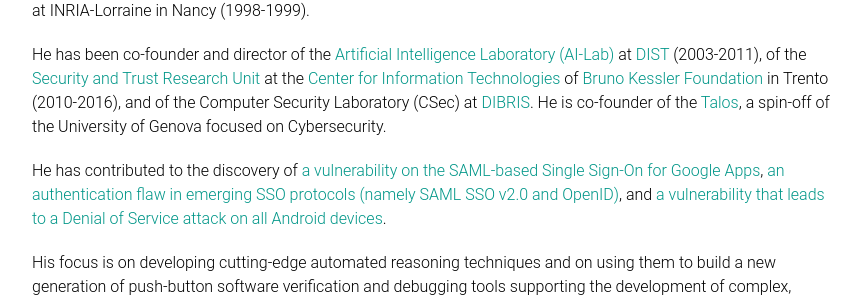
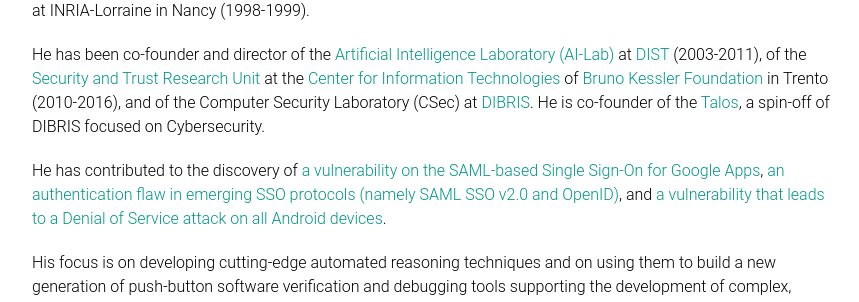
Before and after one commit to CSecLab/cseclab.github.io, a Jekyll site: the page built from alessandroHP.md, in a window 1280 px wide and 900 px high, scrolled down 849 px. Shown: the part 167-469 px from the top of the window, without its empty margins (208-1067 px from the left). Built offline with Jekyll 4.4.1, drawn with Linux system fonts in a browser that asks for light colours.

Commit message:
*** empty log message ***

```diff
--- a/alessandroHP.md
+++ b/alessandroHP.md
@@ -23,7 +23,7 @@
 Alessandro Armando is full professor at the <a href="http://www.unige.it">University of Genova</a>, where he received his Laurea degree in Electronic Engineering in 1988 and his Ph.D in Electronic and Computer Engineering in 1994. His appointments include a postdoctoral research position at the University of Edinburgh (1994-1995) and one as visiting researcher at INRIA-Lorraine in Nancy (1998-1999).
 
 He has been co-founder and director of the <a href="http://www.ai-lab.it">Artificial Intelligence Laboratory
-(AI-Lab)</a> at <a href="www.unige.it">DIST</a> (2003-2011), of the <a href="http://st.fbk.eu">Security and Trust Research Unit</a> at the <a href="http://cit.fbk.eu">Center for Information Technologies</a> of <a href="http://www.fbk.eu">Bruno Kessler Foundation</a> in Trento (2010-2016), and of the Computer Security Laboratory (CSec) at [DIBRIS](http://www.dibris.unige.it). He is co-founder of the [Talos](http://www.talos-sec.com), a spin-off of the University of Genova focused on Cybersecurity.
+(AI-Lab)</a> at <a href="www.unige.it">DIST</a> (2003-2011), of the <a href="http://st.fbk.eu">Security and Trust Research Unit</a> at the <a href="http://cit.fbk.eu">Center for Information Technologies</a> of <a href="http://www.fbk.eu">Bruno Kessler Foundation</a> in Trento (2010-2016), and of the Computer Security Laboratory (CSec) at [DIBRIS](http://www.dibris.unige.it). He is co-founder of the [Talos](http://www.talos-sec.com), a spin-off of DIBRIS focused on Cybersecurity.
 
 He has contributed to the discovery of <a href="http://www.ai-lab.it/armando/GoogleSSOVulnerability.html">a vulnerability on the SAML-based Single Sign-On for Google Apps</a>, <a href="https://doi.org/10.1016/j.cose.2012.08.007">an authentication flaw in emerging SSO protocols (namely SAML SSO v2.0 and OpenID)</a>, and <a href="http://www.ai-lab.it/bugAndroid/bugAndroid.html">a vulnerability that leads to a Denial of Service attack on all Android devices</a>.
 
```
